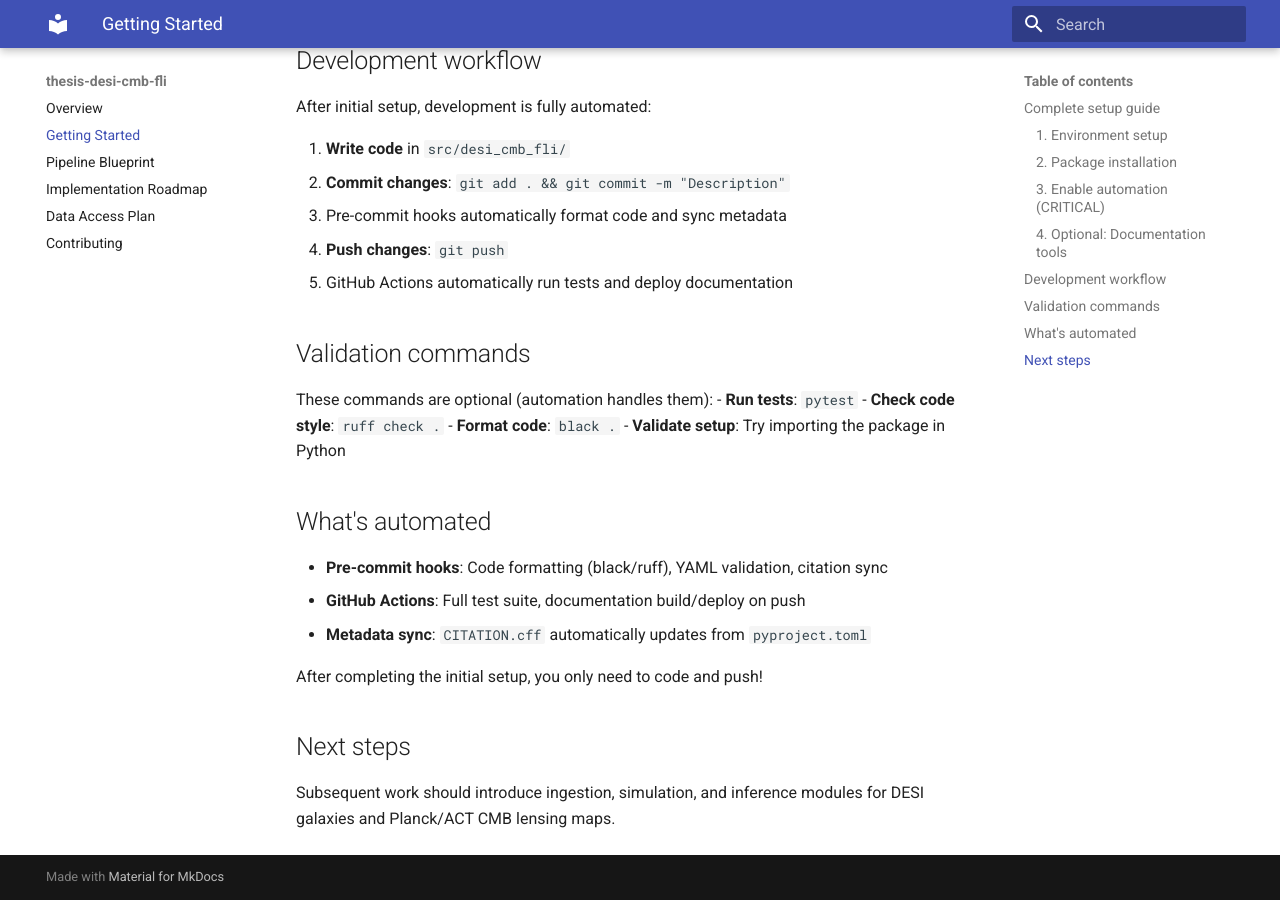
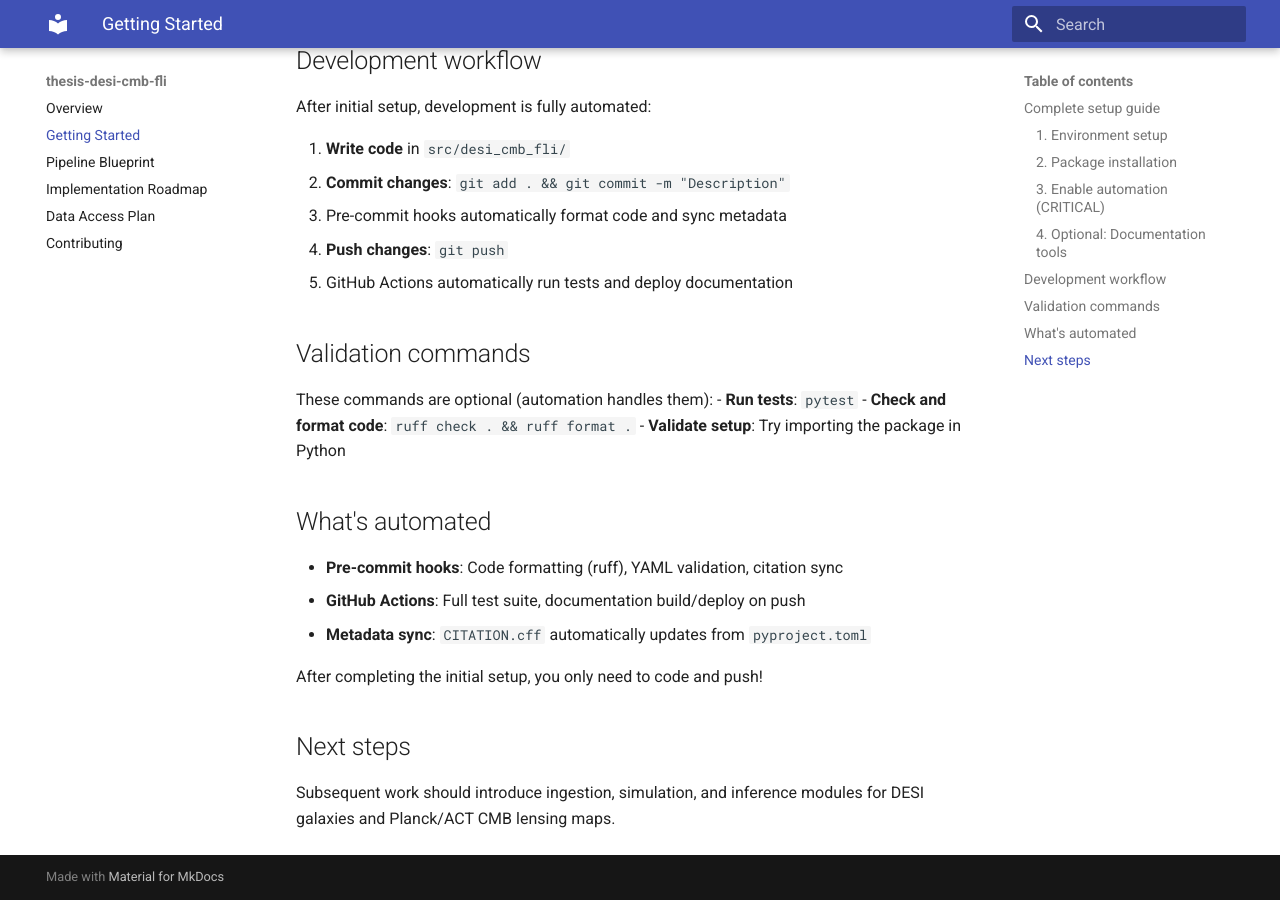
Before and after one commit to Joletaxi19/thesis-desi-cmb-fli, an MkDocs documentation site: the page built from docs/getting_started.md, in a window 1280 px wide and 900 px high, scrolled down 998 px. Built offline with MkDocs 1.6.1 and Material for MkDocs 9.7.7, drawn with Linux system fonts in a browser that asks for light colours.

Commit message:
Remove black

```diff
--- a/.pre-commit-config.yaml
+++ b/.pre-commit-config.yaml
@@ -1,8 +1,4 @@
 repos:
-  - repo: https://github.com/psf/black
-    rev: 24.8.0
-    hooks:
-      - id: black
   - repo: https://github.com/astral-sh/ruff-pre-commit
     rev: v0.6.2
     hooks:
--- a/docs/getting_started.md
+++ b/docs/getting_started.md
@@ -46,13 +46,12 @@ After initial setup, development is fully automated:
 
 These commands are optional (automation handles them):
 - **Run tests**: `pytest`
-- **Check code style**: `ruff check .`
-- **Format code**: `black .`
+- **Check and format code**: `ruff check . && ruff format .`
 - **Validate setup**: Try importing the package in Python
 
 ## What's automated
 
-- **Pre-commit hooks**: Code formatting (black/ruff), YAML validation, citation sync
+- **Pre-commit hooks**: Code formatting (ruff), YAML validation, citation sync
 - **GitHub Actions**: Full test suite, documentation build/deploy on push
 - **Metadata sync**: `CITATION.cff` automatically updates from `pyproject.toml`
 
--- a/pyproject.toml
+++ b/pyproject.toml
@@ -36,7 +36,6 @@ dependencies = []
 dev = [
   "pytest",
   "pytest-cov",
-  "black",
   "ruff",
   "mypy",
   "pre-commit",
@@ -67,10 +66,6 @@ target-version = "py311"
 select = ["E", "F", "I", "UP", "B", "C4"]
 ignore = ["E203", "E266", "E501"]
 
-[tool.black]
-line-length = 100
-target-version = ["py311"]
-
 [tool.pytest.ini_options]
 testpaths = ["tests"]
 addopts = "-ra -q --color=yes"
```
Also changed, not shown: README.md (+3 -2 lines), 1 other file.
